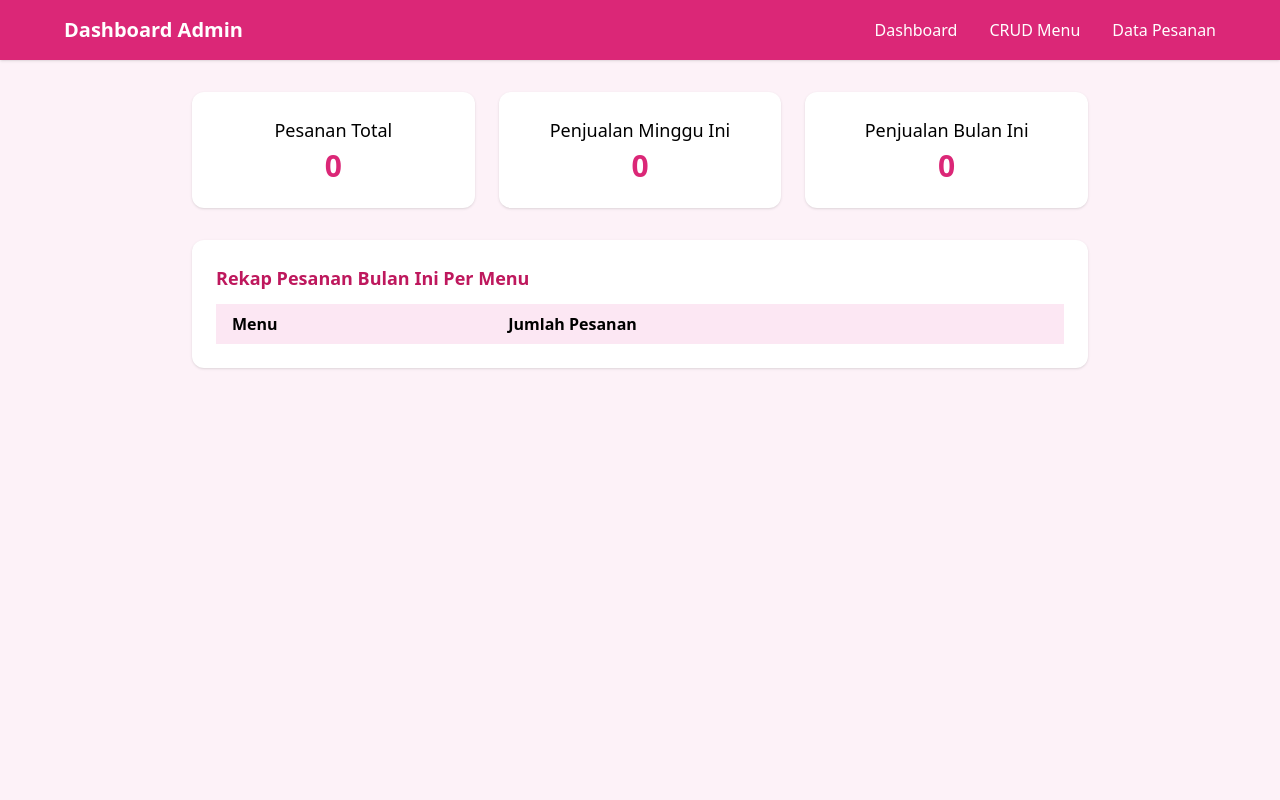
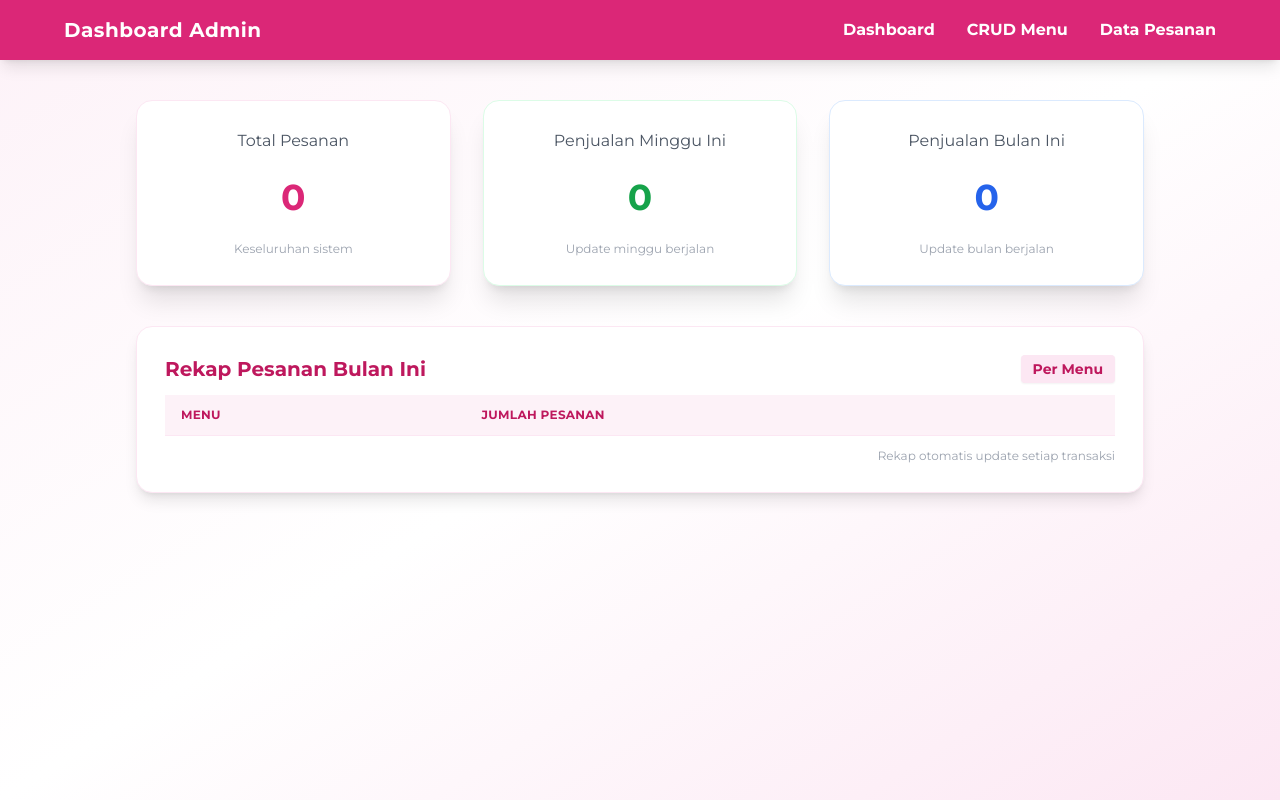
Before and after one commit to happyippieecake/happyippieecake.github.io, a PHP site: page /dashboard.php in a window 1280 px wide. Run offline with PHP 8.4, Linux system fonts and the light colour scheme; data that the repository does not hold is empty; some libraries are stand-ins or nearby versions.

Commit message:
comite all

```diff
--- a/dashboard.php
+++ b/dashboard.php
@@ -1,20 +1,12 @@
 <?php
 $conn = new mysqli("localhost", "root", "", "happyippiecake");
 
-// Total pesanan keseluruhan
 $total_pesanan = $conn->query("SELECT COUNT(*) FROM pesanan")->fetch_row()[0];
-
-// Periode tanggal
 $minggu_awal = date('Y-m-d', strtotime('monday this week'));
 $bulan_awal = date('Y-m-01');
-
-// Total jumlah pesanan tiap minggu
 $pesanan_minggu = $conn->query("SELECT SUM(jumlah) FROM pesanan WHERE tanggal_pesan >= '$minggu_awal'")->fetch_row()[0] ?: 0;
-
-// Total jumlah pesanan tiap bulan
 $pesanan_bulan = $conn->query("SELECT SUM(jumlah) FROM pesanan WHERE tanggal_pesan >= '$bulan_awal'")->fetch_row()[0] ?: 0;
 
-// Rekap detail pesanan bulan ini, per menu
 $rekap = $conn->query(
   "SELECT menu.nama, SUM(pesanan.jumlah) as total
    FROM pesanan
@@ -30,61 +22,76 @@ $rekap = $conn->query(
   <meta charset="UTF-8">
   <title>Dashboard Admin | HappyippieCake</title>
   <script src="https://cdn.tailwindcss.com"></script>
+  <link href="https://fonts.googleapis.com/css2?family=Montserrat:wght@400;700&display=swap" rel="stylesheet">
+  <style>
+    body {font-family: 'Montserrat',Arial,sans-serif;}
+    .stat-badge {font-size:26px;padding:16px 0;}
+    .stat-label {font-size:16px;}
+    .stat-card {transition:.25s;}
+    .stat-card:hover {box-shadow:0 8px 32px -8px #fd5e53;}
+    .table-row:hover {background:#fff6fa;}
+  </style>
 </head>
-<body class="bg-pink-50">
-  <nav class="bg-pink-600 text-white py-4 px-8 shadow">
+<body class="bg-gradient-to-br from-pink-50 via-white to-pink-100 min-h-screen">
+  <!-- Navbar Admin -->
+  <nav class="bg-pink-600 text-white py-4 px-8 shadow-lg">
     <div class="max-w-6xl mx-auto flex items-center justify-between">
-    <span class="font-bold text-xl">Dashboard Admin</span>
-    <ul class="flex gap-8 font-medium items-center">
+      <span class="font-bold text-xl tracking-wide">Dashboard Admin</span>
+      <ul class="flex gap-8 font-semibold items-center">
         <li>
-        <a href="dashboard_admin.php" class="<?= basename($_SERVER['PHP_SELF'])=='dashboard_admin.php' ? 'border-b-2 border-white pb-1 font-bold':'' ?>">Dashboard</a>
+          <a href="dashboard.php" class="<?= basename($_SERVER['PHP_SELF'])=='dashboard_admin.php' ? 'border-b-2 border-white pb-1 font-bold':'' ?>">Dashboard</a>
         </li>
         <li>
           <a href="admin.php" class="<?= basename($_SERVER['PHP_SELF'])=='admin.php' ? 'border-b-2 border-white pb-1 font-bold':'' ?>">CRUD Menu</a>
         </li>
         <li>
-        <a href="pesanan_admin.php" class="<?= basename($_SERVER['PHP_SELF'])=='pesanan_admin.php' ? 'border-b-2 border-white pb-1 font-bold':'' ?>">Data Pesanan</a>
+          <a href="data_pesanan.php" class="<?= basename($_SERVER['PHP_SELF'])=='pesanan_admin.php' ? 'border-b-2 border-white pb-1 font-bold':'' ?>">Data Pesanan</a>
         </li>
-      <!-- Tambah nav lagi jika perlu (user, laporan, dst) -->
-      <!-- <li><a href="logout.php">Logout</a></li> -->
       </ul>
     </div>
   </nav>
 
-  <div class="max-w-4xl mx-auto mt-8">
-    <div class="grid grid-cols-1 sm:grid-cols-3 gap-6 mb-8">
-      <div class="bg-white rounded-xl p-6 shadow text-center">
-        <div class="text-lg font-medium mb-1">Pesanan Total</div>
-        <div class="text-3xl font-bold text-pink-600"><?= $total_pesanan ?></div>
+  <div class="max-w-5xl mx-auto mt-10 px-2">
+    <div class="grid grid-cols-1 sm:grid-cols-3 gap-8 mb-10">
+      <div class="bg-white rounded-2xl shadow-xl stat-card text-center p-7 border border-pink-100">
+        <div class="stat-label text-gray-600 mb-2">Total Pesanan</div>
+        <div class="stat-badge font-bold text-4xl text-pink-600"><?= $total_pesanan ?></div>
+        <div class="text-xs mt-2 text-gray-400">Keseluruhan sistem</div>
       </div>
-      <div class="bg-white rounded-xl p-6 shadow text-center">
-        <div class="text-lg font-medium mb-1">Penjualan Minggu Ini</div>
-        <div class="text-3xl font-bold text-pink-600"><?= $pesanan_minggu ?></div>
+      <div class="bg-white rounded-2xl shadow-xl stat-card text-center p-7 border border-green-100">
+        <div class="stat-label text-gray-600 mb-2">Penjualan Minggu Ini</div>
+        <div class="stat-badge font-bold text-4xl text-green-600"><?= $pesanan_minggu ?></div>
+        <div class="text-xs mt-2 text-gray-400">Update minggu berjalan</div>
       </div>
-      <div class="bg-white rounded-xl p-6 shadow text-center">
-        <div class="text-lg font-medium mb-1">Penjualan Bulan Ini</div>
-        <div class="text-3xl font-bold text-pink-600"><?= $pesanan_bulan ?></div>
+      <div class="bg-white rounded-2xl shadow-xl stat-card text-center p-7 border border-blue-100">
+        <div class="stat-label text-gray-600 mb-2">Penjualan Bulan Ini</div>
+        <div class="stat-badge font-bold text-4xl text-blue-600"><?= $pesanan_bulan ?></div>
+        <div class="text-xs mt-2 text-gray-400">Update bulan berjalan</div>
       </div>
     </div>
 
-    <div class="bg-white rounded-xl shadow p-6 mt-8">
-      <div class="text-lg font-bold text-pink-700 mb-3">Rekap Pesanan Bulan Ini Per Menu</div>
-      <table class="min-w-full">
+    <div class="bg-white rounded-2xl shadow-lg mt-10 p-7 border border-pink-100">
+      <div class="flex justify-between items-center mb-3">
+        <div class="text-xl font-bold text-pink-700">Rekap Pesanan Bulan Ini</div>
+        <span class="badge bg-pink-100 text-pink-700 px-3 py-1 rounded font-bold shadow-sm text-sm">Per Menu</span>
+      </div>
+      <table class="min-w-full text-[15px]">
         <thead>
-          <tr class="bg-pink-100">
-            <th class="py-2 px-4 text-left">Menu</th>
-            <th class="py-2 px-4 text-left">Jumlah Pesanan</th>
+          <tr class="bg-pink-50 text-pink-700 uppercase text-xs tracking-wide border-b border-pink-100">
+            <th class="py-3 px-4 text-left">Menu</th>
+            <th class="py-3 px-4 text-left">Jumlah Pesanan</th>
           </tr>
         </thead>
         <tbody>
           <?php foreach($rekap as $r): ?>
-          <tr>
-            <td class="py-2 px-4"><?= htmlspecialchars($r['nama']) ?></td>
-            <td class="py-2 px-4"><?= $r['total'] ?></td>
+          <tr class="table-row border-b last:border-b-0">
+            <td class="py-3 px-4 font-semibold"><?= htmlspecialchars($r['nama']) ?></td>
+            <td class="py-3 px-4 font-bold text-pink-600"><?= $r['total'] ?></td>
           </tr>
           <?php endforeach ?>
         </tbody>
       </table>
+      <div class="pt-3 text-xs text-gray-400 font-medium text-right">Rekap otomatis update setiap transaksi</div>
     </div>
   </div>
 </body>
```
Also changed, not shown: admin.php (+43 -31 lines), data_pesanan.php (added, +146 -0 lines), pesan.php (+18 -10 lines). Lines whose indentation alone changed are shown as unchanged.
